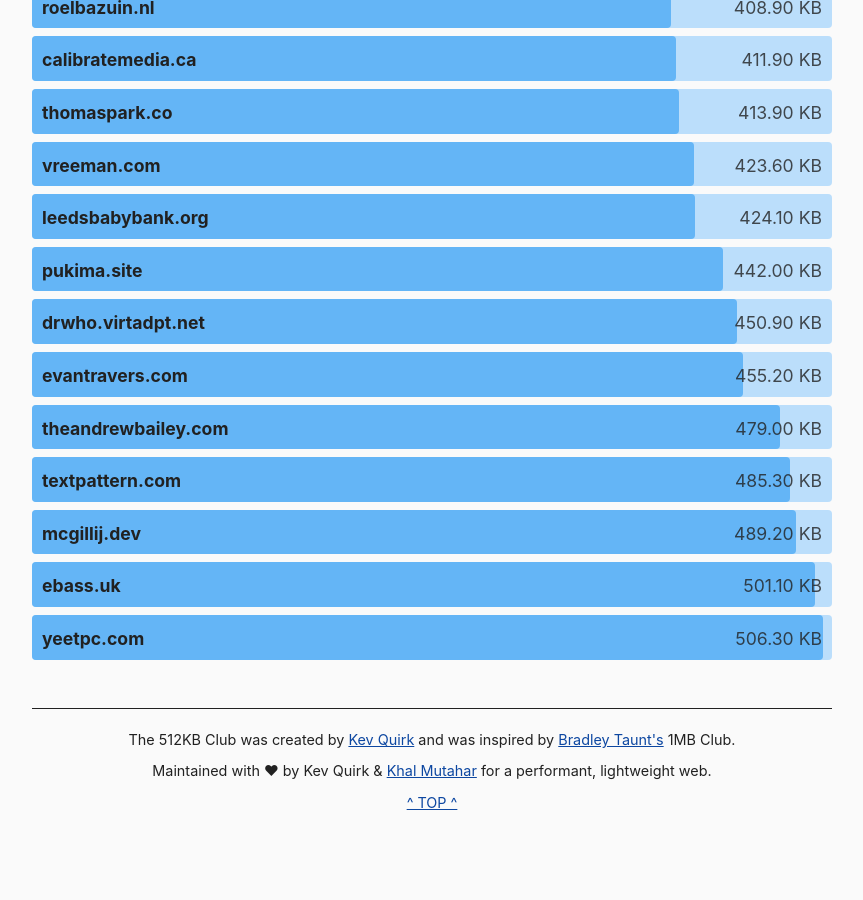
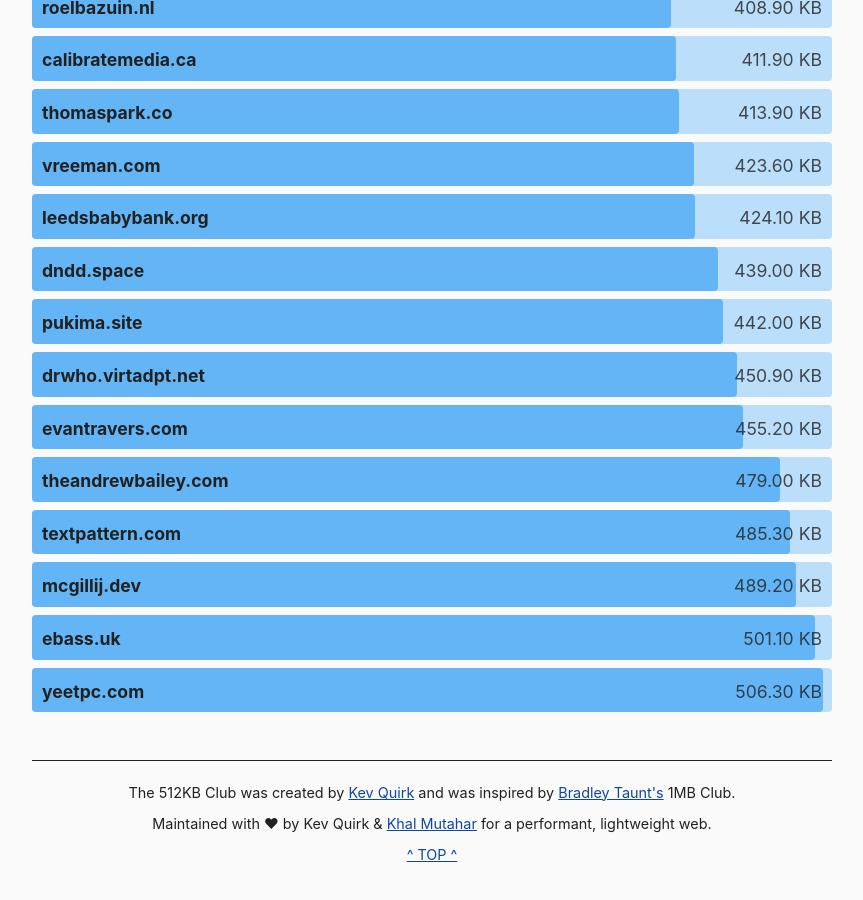
Before and after one commit to kevquirk/512kb.club, a Jekyll site: the page built from index.md, in a window 1280 px wide and 900 px high, scrolled down 15747 px. Shown: the whole window, without its empty margins (208-1071 px from the left). Built offline with Jekyll 4.4.1, drawn with Linux system fonts in a browser that asks for light colours; before the commit the page ends 16622 px from its top, so only the background shows below that.

Commit message:
Register dndd.space in the club
https://gtmetrix.com/reports/dndd.space/PHgzy3mE/

```diff
--- a/_data/sites.yml
+++ b/_data/sites.yml
@@ -1447,3 +1447,8 @@
   url: https://zwieratko.sk/
   size: 27
   last_checked: 2021-05-18
+
+- domain: dndd.space
+  url: https://dndd.space/
+  size: 439
+  last_checked: 2021-07-20
```
